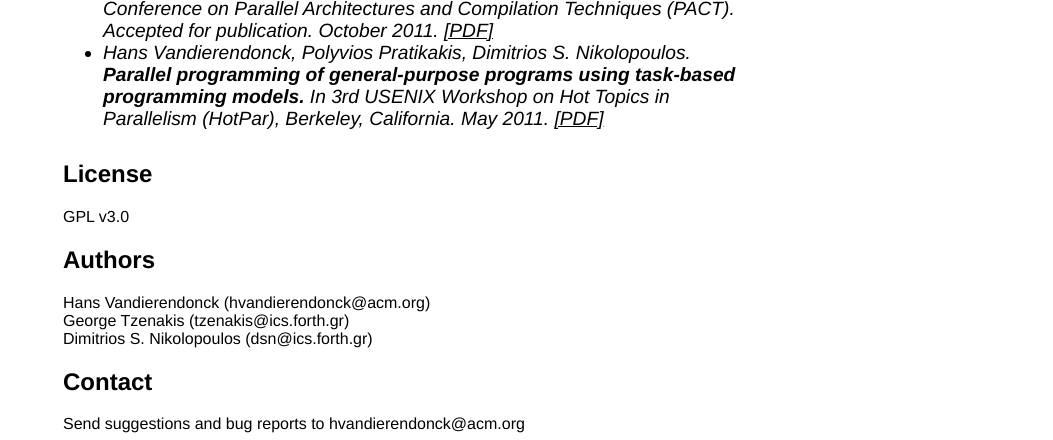
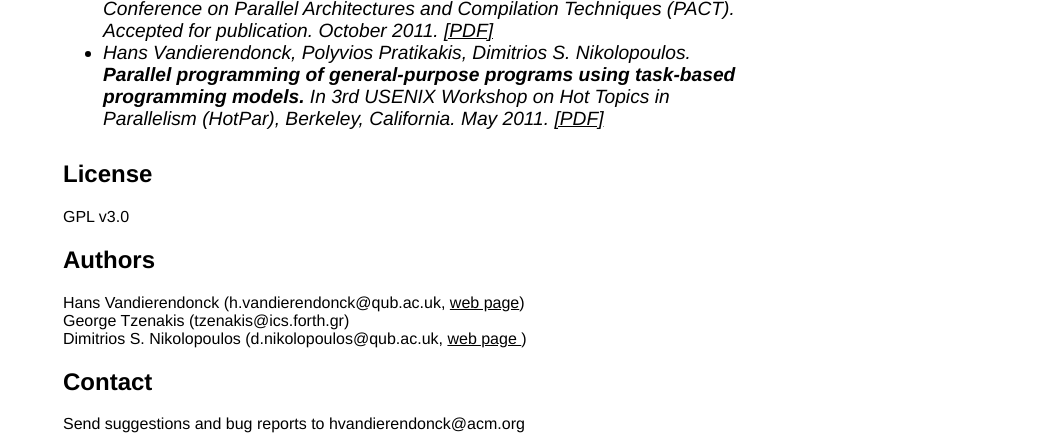
Before and after one commit to hvdieren/swan, a plain HTML site: page index.html in a window 1280 px wide. Shown: the part 360-800 px from the top of the page, without its empty margins (227-1280 px from the left). Drawn offline with Linux system fonts and the light colour scheme.

Commit message:
Add web pages of authors, update e-mail

```diff
--- a/index.html
+++ b/index.html
@@ -67,9 +67,9 @@
 
 
       <h2>Authors</h2>
-      <p>Hans Vandierendonck (hvandierendonck@acm.org)
+      <p>Hans Vandierendonck (h.vandierendonck@qub.ac.uk, <a href="http://www.cs.qub.ac.uk/~H.Vandierendonck/">web page</a>)
 <br/>George Tzenakis (tzenakis@ics.forth.gr)
-<br/>Dimitrios S. Nikolopoulos (dsn@ics.forth.gr)
+<br/>Dimitrios S. Nikolopoulos (d.nikolopoulos@qub.ac.uk, <a href="http://www.cs.qub.ac.uk/~D.Nikolopoulos/">web page </a>)
 <br/>      </p>
 
 
```
